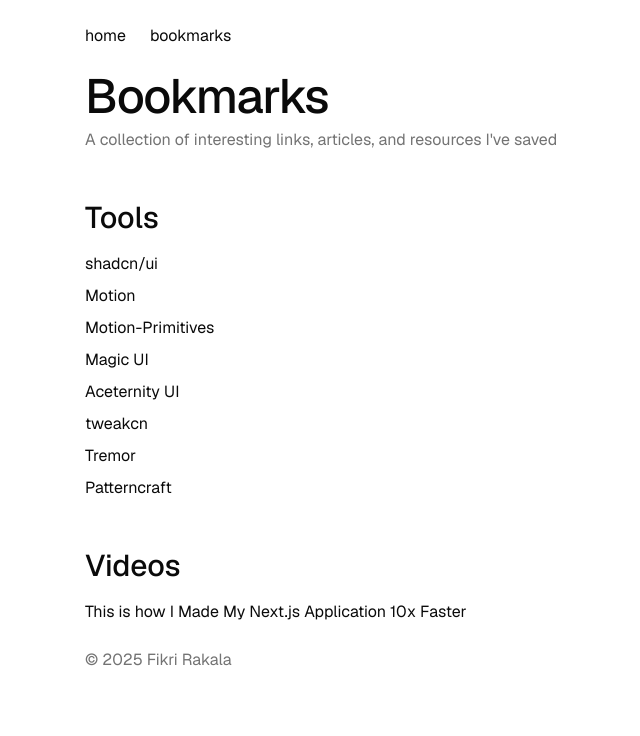
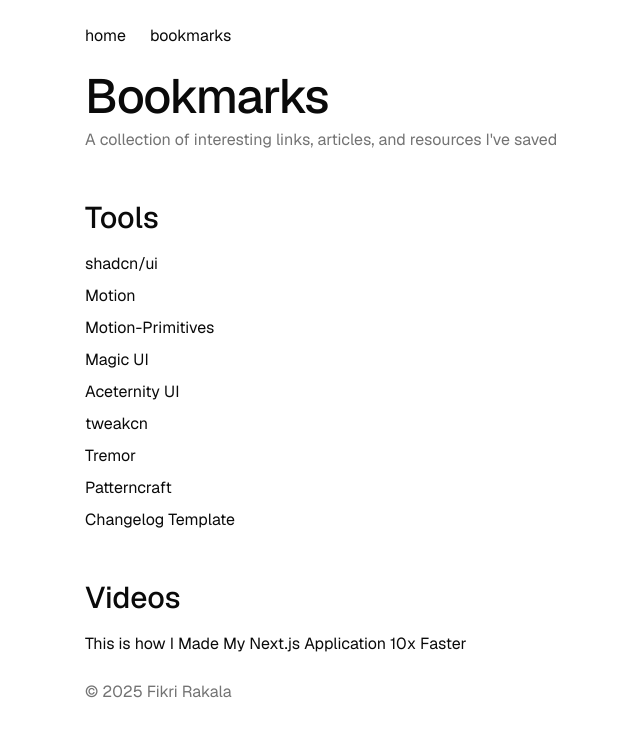
Before and after one commit to fikrirakala/blog, a Next.js app: page /bookmarks in a window 1280 px wide. Shown: the top 736 px of the page, without its empty margins (171-811 px from the left). Built offline with nearby package versions, Linux system fonts and the light colour scheme.

Commit message:
Update Bookmarks

```diff
--- a/src/app/bookmarks/page.tsx
+++ b/src/app/bookmarks/page.tsx
@@ -53,6 +53,14 @@ export default function BookmarksPage() {
               Patterncraft
             </a>
           </li>
+          <li>
+            <a
+              href="https://github.com/magicuidesign/changelog-template"
+              target="_blank"
+            >
+              Changelog Template
+            </a>
+          </li>
         </ul>
 
         <h2 className="mt-12 mb-4 text-2xl font-medium md:text-3xl">Videos</h2>
```
